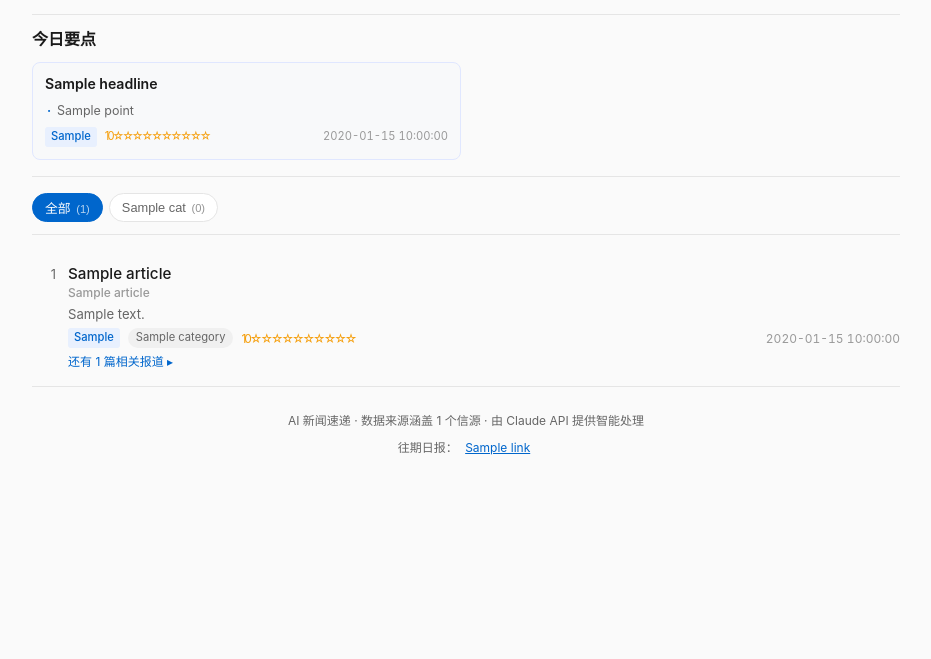
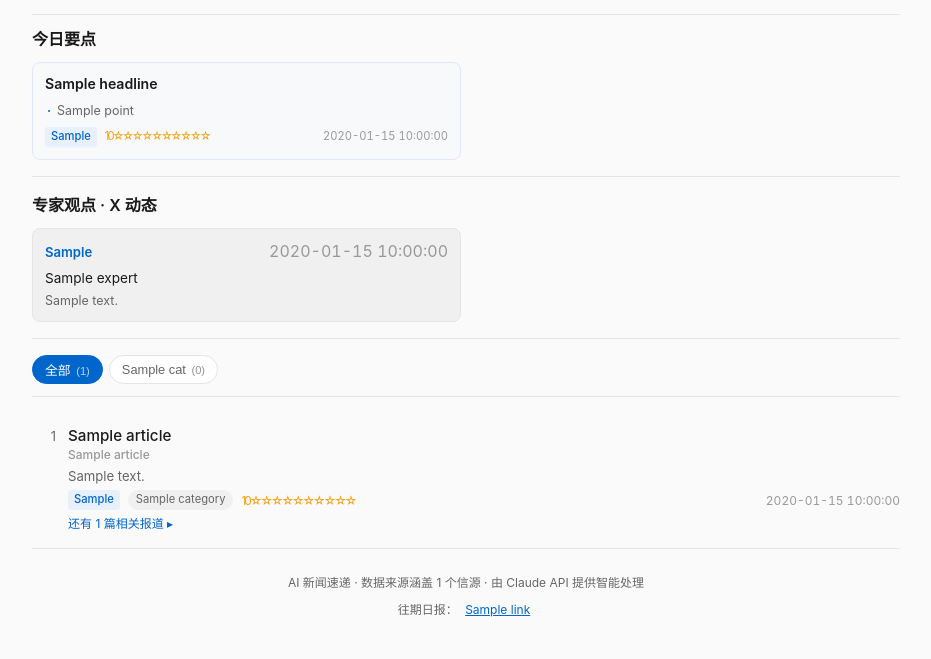
Before and after one commit to chyingp/ai-news-express, a Python web app: template templates/index.html in a window 1280 px wide. Shown: the part 156-815 px from the top of the page, without its empty margins (174-1105 px from the left). Before the commit the page ends 611 px from the top, so only its background shows below. Run offline with Jinja, Linux system fonts and the light colour scheme; the template is opened without the code that fills it: most values are stand-ins (such as "Sample title", 1, 10 or a date in 2020).

Commit message:
feat(ui): dedicated 专家观点 section for X expert tweets
专家推文此前混在新闻流里、因 importance 低被埋到 #61+ 且进不了头条。
改为首页单独成块展示：
- fetcher 给文章打 source_type 标记，处理后仍可识别推文来源
- generator: _is_expert 识别 X 源；专家推文按时间倒序取前 EXPERT_LIMIT(12)
  条进入专家观点板块，并从新闻主列表/头条中剔除，避免混排与稀释
- 新增 .experts 板块模板与样式（含移动端单列）

```diff
--- a/src/fetcher.py
+++ b/src/fetcher.py
@@ -87,6 +87,7 @@ def fetch_rss(source: dict, last_fetch: Optional[str] = None) -> list[dict]:
             "url": link,
             "source": source["name"],
             "source_zh": source.get("name_zh", source["name"]),
+            "source_type": source.get("type", "rss"),
             "category": source.get("category", ""),
             "language": source.get("language", "en"),
             "published": published.isoformat(),
--- a/templates/index.html
+++ b/templates/index.html
@@ -44,6 +44,26 @@
           {% if a.is_breaking %}<span class="tag tag-breaking">突发</span>{% endif %}
           {% if a.published_display %}<time class="article-time" datetime="{{ a.published }}" title="{{ a.published_full }}">{{ a.published_display }}</time>{% endif %}
         </div>
+      </div>
+      {% endfor %}
+    </div>
+  </div>
+  {% endif %}
+
+  {% if experts %}
+  <div class="experts">
+    <h2>专家观点 · X 动态</h2>
+    <div class="expert-grid">
+      {% for a in experts %}
+      <div class="expert-card">
+        <div class="expert-head">
+          <span class="expert-name">{{ a.source_zh }}</span>
+          {% if a.published_display %}<time class="article-time" datetime="{{ a.published }}" title="{{ a.published_full }}">{{ a.published_display }}</time>{% endif %}
+        </div>
+        <div class="expert-body">
+          <a href="{{ a.url }}" target="_blank" rel="noopener">{% if a.title_zh %}{{ a.title_zh }}{% else %}{{ a.title }}{% endif %}</a>
+        </div>
+        {% if a.summary_zh %}<p class="expert-summary">{{ a.summary_zh }}</p>{% endif %}
       </div>
       {% endfor %}
     </div>
--- a/templates/style.css
+++ b/templates/style.css
@@ -96,6 +96,59 @@ header .subtitle {
   display: grid;
   grid-template-columns: 1fr 1fr;
   gap: 10px;
+}
+
+/* 专家观点 · X 动态 */
+.experts {
+  margin-bottom: 16px;
+  padding-bottom: 16px;
+  border-bottom: 1px solid var(--border);
+}
+
+.experts h2 {
+  font-size: 1rem;
+  font-weight: 600;
+  margin-bottom: 10px;
+  color: var(--text);
+}
+
+.expert-grid {
+  display: grid;
+  grid-template-columns: 1fr 1fr;
+  gap: 10px;
+}
+
+.expert-card {
+  background: var(--tag-bg);
+  border: 1px solid var(--border);
+  border-radius: 8px;
+  padding: 10px 12px;
+}
+
+.expert-head {
+  display: flex;
+  align-items: center;
+  gap: 8px;
+  margin-bottom: 4px;
+}
+
+.expert-name {
+  font-weight: 600;
+  font-size: 0.82rem;
+  color: var(--accent);
+}
+
+.expert-head .article-time { margin-left: auto; }
+
+.expert-body { font-size: 0.85rem; line-height: 1.4; }
+.expert-body a { color: var(--text); text-decoration: none; }
+.expert-body a:hover { color: var(--accent); }
+
+.expert-summary {
+  font-size: 0.78rem;
+  color: var(--text-secondary);
+  margin: 4px 0 0;
+  line-height: 1.5;
 }
 
 .headline-card {
@@ -378,6 +431,7 @@ footer {
 @media (max-width: 600px) {
   body { padding: 12px; }
   .headline-grid { grid-template-columns: 1fr; }
+  .expert-grid { grid-template-columns: 1fr; }
   .article-rank { display: none; }
   .article-item.breaking { margin: 0 -12px; padding: 12px; }
   .stats-bar { flex-wrap: wrap; gap: 8px; }
```
Also changed, not shown: src/generator.py (+15 -1 lines).
